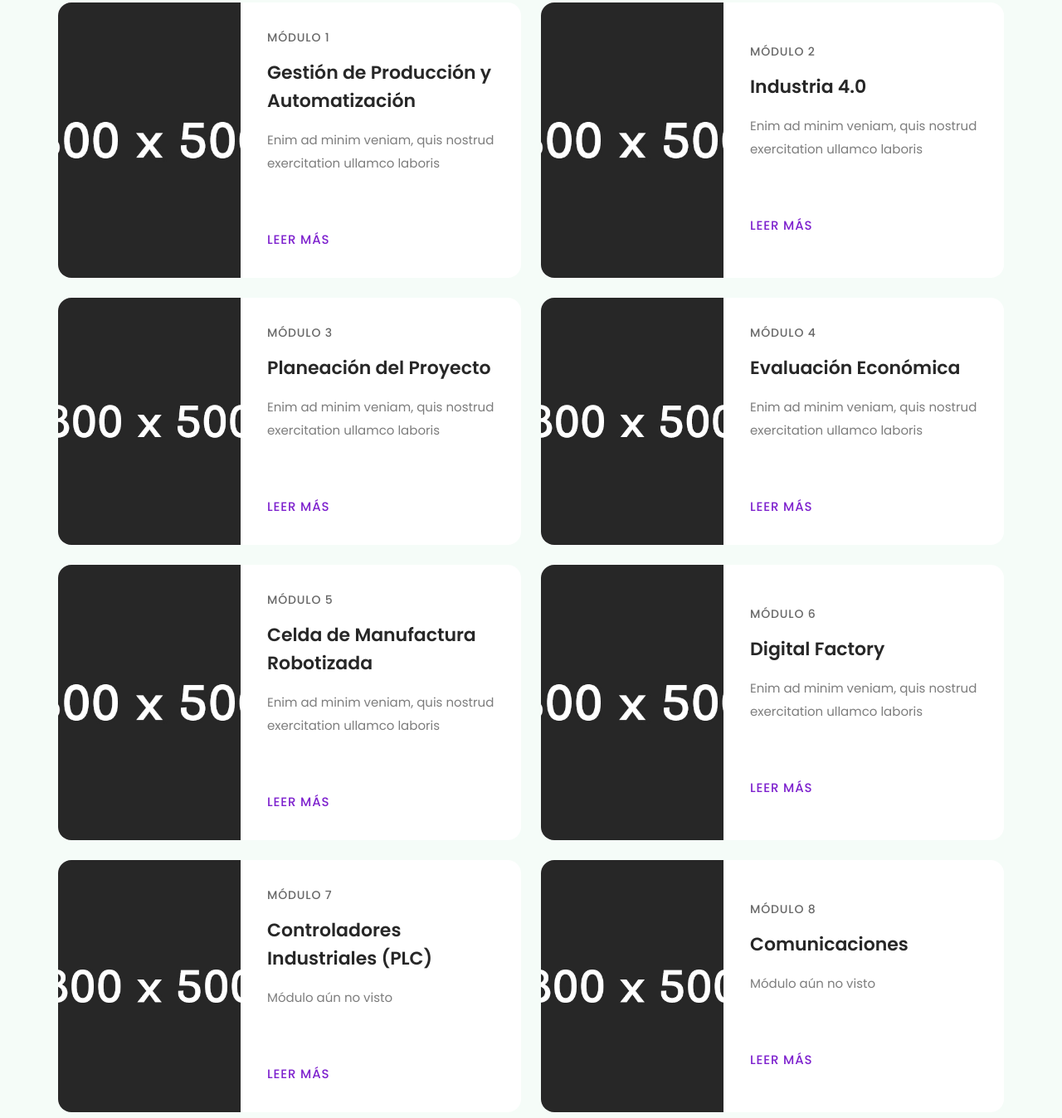
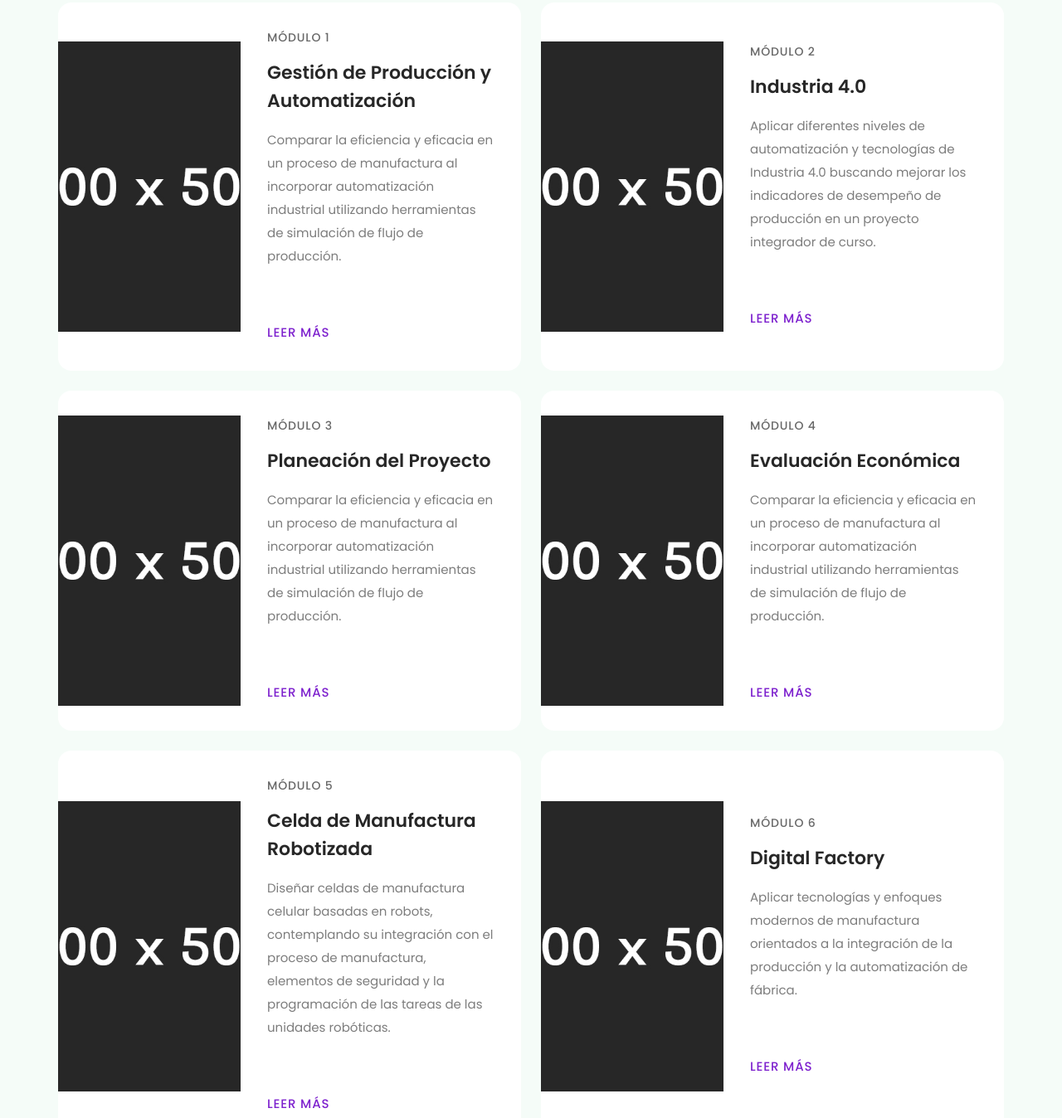
Before and after one commit to PurpleWood-APM/PagWebPurpleWood, a website: page temp/html/modulos.html in a window 1280 px wide. Shown: the part 604-1952 px from the top of the page at 83% size. Drawn offline with Linux system fonts and the light colour scheme.

Commit message:
:lipstick: resultados de aprendizaje en modulos

```diff
--- a/temp/html/modulos.html
+++ b/temp/html/modulos.html
@@ -142,7 +142,7 @@
                         <div class="p-8 flex-1">
                             <p class="font-medium text-sm text-dark-semilight tracking-[0.86px] uppercase">Módulo 1</p>
                             <h4 class="mt-4 text-[22px] leading-[34px] font-semibold hover:text-green duration-300"><a href="gestionProduccion.html">Gestión de Producción y Automatización</a></h4>
-                            <p class="mt-4 text-dark-light leading-7 text-[15px]">Enim ad minim veniam, quis nostrud exercitation ullamco laboris</p>
+                            <p class="mt-4 text-dark-light leading-7 text-[15px]">Comparar la eficiencia y eficacia en un proceso de manufactura al incorporar automatización industrial utilizando herramientas de simulación de flujo de producción.</p>
                             <a href="gestionProduccion.html" class="text-green mt-16 inline-block uppercase font-medium tracking-[0.86px]">Leer más</a>
                         </div>
                     </div>
@@ -151,7 +151,7 @@
                         <div class="p-8 flex-1">
                             <p class="font-medium text-sm text-dark-semilight tracking-[0.86px] uppercase">Módulo 2</p>
                             <h4 class="mt-4 text-[22px] leading-[34px] font-semibold hover:text-green duration-300"><a href="industria4.html">Industria 4.0</a></h4>
-                            <p class="mt-4 text-dark-light leading-7 text-[15px]">Enim ad minim veniam, quis nostrud exercitation ullamco laboris</p>
+                            <p class="mt-4 text-dark-light leading-7 text-[15px]">Aplicar diferentes niveles de automatización y tecnologías de Industria 4.0 buscando mejorar los indicadores de desempeño de producción en un proyecto integrador de curso.</p>
                             <a href="industria4.html" class="text-green mt-16 inline-block uppercase font-medium tracking-[0.86px]">Leer más</a>
                         </div>
                     </div>
@@ -160,7 +160,7 @@
                         <div class="p-8 flex-1">
                             <p class="font-medium text-sm text-dark-semilight tracking-[0.86px] uppercase">Módulo 3</p>
                             <h4 class="mt-4 text-[22px] leading-[34px] font-semibold hover:text-green duration-300"><a href="planeacion.html">Planeación del Proyecto</a></h4>
-                            <p class="mt-4 text-dark-light leading-7 text-[15px]">Enim ad minim veniam, quis nostrud exercitation ullamco laboris</p>
+                            <p class="mt-4 text-dark-light leading-7 text-[15px]">Comparar la eficiencia y eficacia en un proceso de manufactura al incorporar automatización industrial utilizando herramientas de simulación de flujo de producción.</p>
                             <a href="planeacion.html" class="text-green mt-16 inline-block uppercase font-medium tracking-[0.86px]">Leer más</a>
                         </div>
                     </div>
@@ -169,7 +169,7 @@
                         <div class="p-8 flex-1">
                             <p class="font-medium text-sm text-dark-semilight tracking-[0.86px] uppercase">Módulo 4</p>
                             <h4 class="mt-4 text-[22px] leading-[34px] font-semibold hover:text-green duration-300"><a href="economica.html">Evaluación Económica</a></h4>
-                            <p class="mt-4 text-dark-light leading-7 text-[15px]">Enim ad minim veniam, quis nostrud exercitation ullamco laboris</p>
+                            <p class="mt-4 text-dark-light leading-7 text-[15px]">Comparar la eficiencia y eficacia en un proceso de manufactura al incorporar automatización industrial utilizando herramientas de simulación de flujo de producción.</p>
                             <a href="economica.html" class="text-green mt-16 inline-block uppercase font-medium tracking-[0.86px]">Leer más</a>
                         </div>
                     </div>
@@ -178,7 +178,7 @@
                         <div class="p-8 flex-1">
                             <p class="font-medium text-sm text-dark-semilight tracking-[0.86px] uppercase">Módulo 5</p>
                             <h4 class="mt-4 text-[22px] leading-[34px] font-semibold hover:text-green duration-300"><a href="celdaManufactura.html">Celda de Manufactura Robotizada</a></h4>
-                            <p class="mt-4 text-dark-light leading-7 text-[15px]">Enim ad minim veniam, quis nostrud exercitation ullamco laboris</p>
+                            <p class="mt-4 text-dark-light leading-7 text-[15px]">Diseñar celdas de manufactura celular basadas en robots, contemplando su integración con el proceso de manufactura, elementos de seguridad y la programación de las tareas de las unidades robóticas.</p>
                             <a href="celdaManufactura.html" class="text-green mt-16 inline-block uppercase font-medium tracking-[0.86px]">Leer más</a>
                         </div>
                     </div>
@@ -187,7 +187,7 @@
                         <div class="p-8 flex-1">
                             <p class="font-medium text-sm text-dark-semilight tracking-[0.86px] uppercase">Módulo 6</p>
                             <h4 class="mt-4 text-[22px] leading-[34px] font-semibold hover:text-green duration-300"><a href="digitalFactory.html">Digital Factory</a></h4>
-                            <p class="mt-4 text-dark-light leading-7 text-[15px]">Enim ad minim veniam, quis nostrud exercitation ullamco laboris</p>
+                            <p class="mt-4 text-dark-light leading-7 text-[15px]">Aplicar tecnologías y enfoques modernos de manufactura orientados a la integración de la producción y la automatización de fábrica.</p>
                             <a href="digitalFactory.html" class="text-green mt-16 inline-block uppercase font-medium tracking-[0.86px]">Leer más</a>
                         </div>
                     </div>
@@ -196,7 +196,7 @@
                         <div class="p-8 flex-1">
                             <p class="font-medium text-sm text-dark-semilight tracking-[0.86px] uppercase">Módulo 7</p>
                             <h4 class="mt-4 text-[22px] leading-[34px] font-semibold hover:text-green duration-300"><a href="enconstruccion.html">Controladores Industriales (PLC)</a></h4>
-                            <p class="mt-4 text-dark-light leading-7 text-[15px]">Módulo aún no visto</p>
+                            <p class="mt-4 text-dark-light leading-7 text-[15px]">Implementar los niveles de control y supervisión, programando la solución de ingeniería a nivel industrial y desarrollando una interfaz gráfica de usuario para el proceso del proyecto integrador del curso.</p>
                             <a href="enconstruccion.html" class="text-green mt-16 inline-block uppercase font-medium tracking-[0.86px]">Leer más</a>
                         </div>
                     </div>
@@ -205,7 +205,7 @@
                         <div class="p-8 flex-1">
                             <p class="font-medium text-sm text-dark-semilight tracking-[0.86px] uppercase">Módulo 8</p>
                             <h4 class="mt-4 text-[22px] leading-[34px] font-semibold hover:text-green duration-300"><a href="enconstruccion.html">Comunicaciones</a></h4>
-                            <p class="mt-4 text-dark-light leading-7 text-[15px]">Módulo aún no visto</p>
+                            <p class="mt-4 text-dark-light leading-7 text-[15px]">Implementar los niveles de control y supervisión, programando la solución de ingeniería a nivel industrial y desarrollando una interfaz gráfica de usuario para el proceso del proyecto integrador del curso.</p>
                             <a href="enconstruccion.html" class="text-green mt-16 inline-block uppercase font-medium tracking-[0.86px]">Leer más</a>
                         </div>
                     </div>
@@ -214,7 +214,7 @@
                         <div class="p-8 flex-1">
                             <p class="font-medium text-sm text-dark-semilight tracking-[0.86px] uppercase">Módulo 9</p>
                             <h4 class="mt-4 text-[22px] leading-[34px] font-semibold hover:text-green duration-300"><a href="enconstruccion.html">SCADA</a></h4>
-                            <p class="mt-4 text-dark-light leading-7 text-[15px]">Módulo aún no visto</p>
+                            <p class="mt-4 text-dark-light leading-7 text-[15px]">Implementar los niveles de control y supervisión, programando la solución de ingeniería a nivel industrial y desarrollando una interfaz gráfica de usuario para el proceso del proyecto integrador del curso.</p>
                             <a href="enconstruccion.html" class="text-green mt-16 inline-block uppercase font-medium tracking-[0.86px]">Leer más</a>
                         </div>
                     </div>
```
